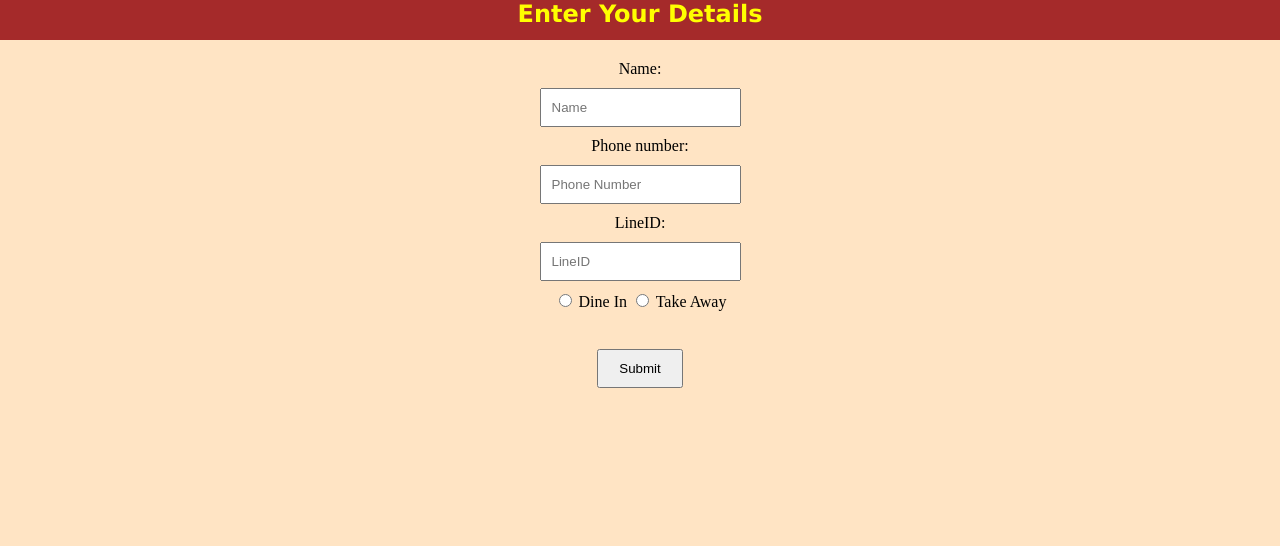
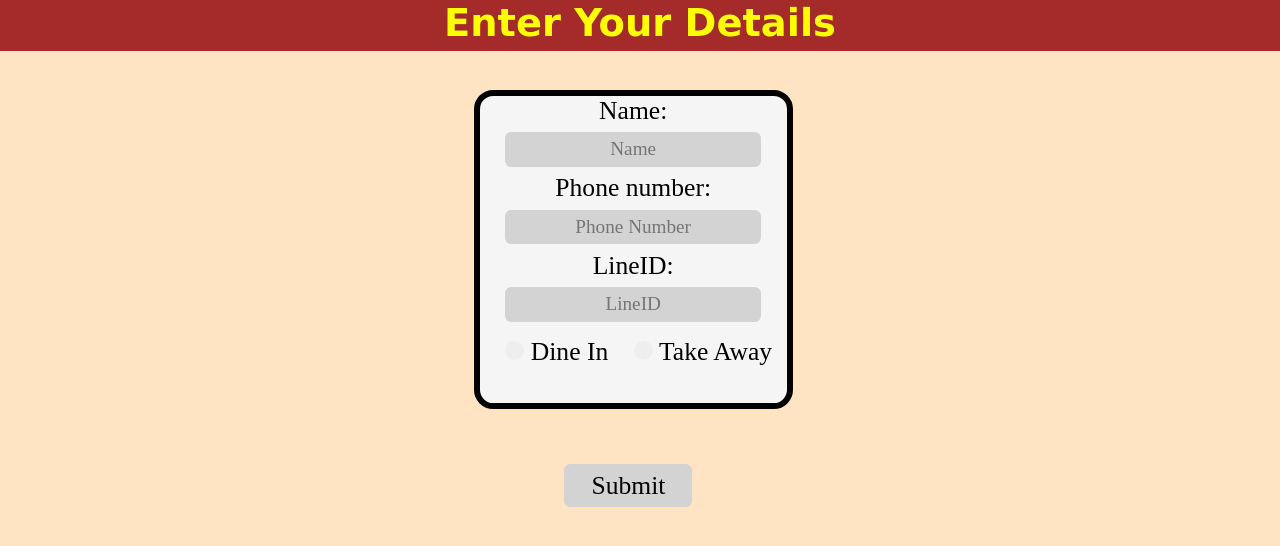
Before and after one commit to bryankb10/open-source, a PHP site: page /customer_details.php in a window 1280 px wide. Shown: the top 546 px of the page. Run offline with PHP 8.4, Linux system fonts and the light colour scheme.

Commit message:
Update customer_details.php

```diff
--- a/customer_details.php
+++ b/customer_details.php
@@ -14,29 +14,117 @@
             justify-content: center;
             text-align:center;
             flex-direction: column;
+            font-size:2vw;
         }
         form {
             text-align: center;
-            margin-top: 20px;
+            margin-top: 2vw;
         }
         input[type=text], input[type=tel], input[type=number] {
             display: block;
-            margin: 10px auto;
-            padding: 10px;
+            margin: 0.5vw auto;
+            padding: 0.5vw;
+            font-size: 1.5vw;
         }
         input[type=submit] {
-            padding: 10px 20px;
-            margin-top: 20px;
+            padding: 0.5vw 1vw;
+            margin-top: 1vw;
+            font-size: 2vw;
         }
         h2 {
             width:100%;
-            height:40px;
+            height:4vw;
             background-color:brown;
             font-family:'Verdana';
             font-weight:bold;
+            font-size: 3vw;
             text-align:center;
             color:yellow;
             margin:0;
+        }
+        .table {
+            margin-left: 37vw;
+            border: 0.5vw solid black;
+            border-radius: 1.5vw 1.5vw 1.5vw 1.5vw;
+            background: whitesmoke;
+            width: 24vw;
+            height: 24vw;
+        }
+        .button-container {
+            display: flex;
+            margin-top: 1vw;
+            margin-left: 44.1vw;
+        }
+        .button {
+            font-family:'kaisei-tokumin';
+            font-size:2vw;
+            width: 10vw;
+            padding: 0.1vw;
+            cursor: pointer;
+            text-align: center;
+            background-color: #d3d3d3;
+            border: none;
+            border-radius: 0.5vw;
+            position:absolute;
+            left:
+        }
+        .button:hover {
+            background-color: #c0c0c0;
+        }
+        .button-container {
+            display: flex;
+            margin-top: 1vw;
+            margin-left: 44.1vw;
+        }
+        .textbox {
+            font-family: 'kaisei-tokumin';
+            font-size: 2vw;
+            width: 19vw; /* Adjust width to fit a single word */
+            text-align: center;
+            background-color: #d3d3d3;
+            border: none;
+            border-radius: 0.5vw;
+        }
+
+        .textbox-container {
+            justify-content: center; /* Center the textbox */
+            margin-top: 1vw;
+            align: center;
+        }
+        .container {
+            display: flex;
+            align-items: center;
+            cursor: pointer;
+            font-size: 2vw;
+            user-select: none;
+        }
+
+        .container input {
+            position: absolute;
+            opacity: 0;
+            cursor: pointer;
+        }
+
+        /* Create a custom radio button */
+        .checkmark {
+            display: inline-block;
+            width: 1.5vw;
+            height: 1.5vw;
+            background-color: #eee;
+            border-radius: 50%;
+            margin-top: 1vw;
+            margin-left: 2vw;
+            position: relative;
+        }
+
+        /* On mouse-over, add a grey background color */
+        .container:hover input ~ .checkmark {
+            background-color: #ccc;
+        }
+
+        /* When the radio button is checked, add a blue background */
+        .container input:checked ~ .checkmark {
+            background-color: #2196F3;
         }
     </style>
 </head>
@@ -59,13 +147,16 @@ if ($_SERVER['REQUEST_METHOD'] == 'POST' && isset($_POST['save'])) {
 
 echo "<h2>Enter Your Details</h2>
 <form method='POST'>
-    Name: <input type='text' name='name' placeholder='Name' required>
-    Phone number: <input type='tel' name='phoneNo' placeholder='Phone Number' required>
-    LineID: <input type='text' name='lineid' placeholder='LineID' required>
-    <div class='radio-group'>
-        <label><input type='radio' name='order_type' id='dine_in' value='Dine In' required> Dine In</label>
-        <label><input type='radio' name='order_type' id='take_away' value='Take Away' required> Take Away</label>
-    </div><br>
-    <input type='submit' name='save' value='Submit'>
+    <div class='table textbox-container'>
+    Name: <input type='text' class='textbox' name='name' placeholder='Name' required>
+    Phone number: <input type='tel' class='textbox' name='phoneNo' placeholder='Phone Number' required>
+    LineID: <input type='text' class='textbox' name='lineid' placeholder='LineID' required>
+    <div class='radio-group container'>
+        <label><input type='radio' name='order_type' id='dine_in' value='Dine In' required><span class='checkmark'></span> Dine In</label>
+        <label><input type='radio' name='order_type' id='take_away' value='Take Away' required><span class='checkmark'></span> Take Away</label>
+    </div></div><br>
+    <div class='button-container'>
+    <input type='submit' class='button' name='save' value='Submit'>
+    </div>
 </form>";
 ?>
```
